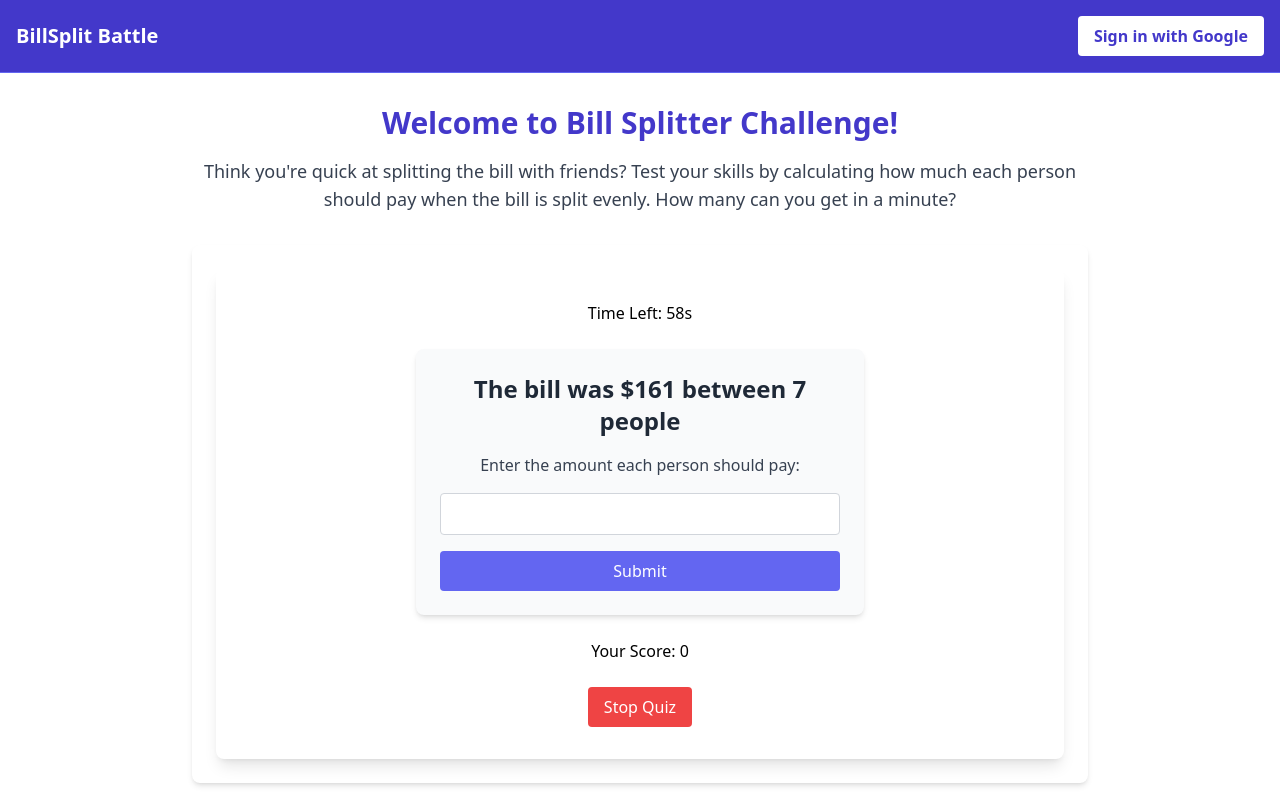
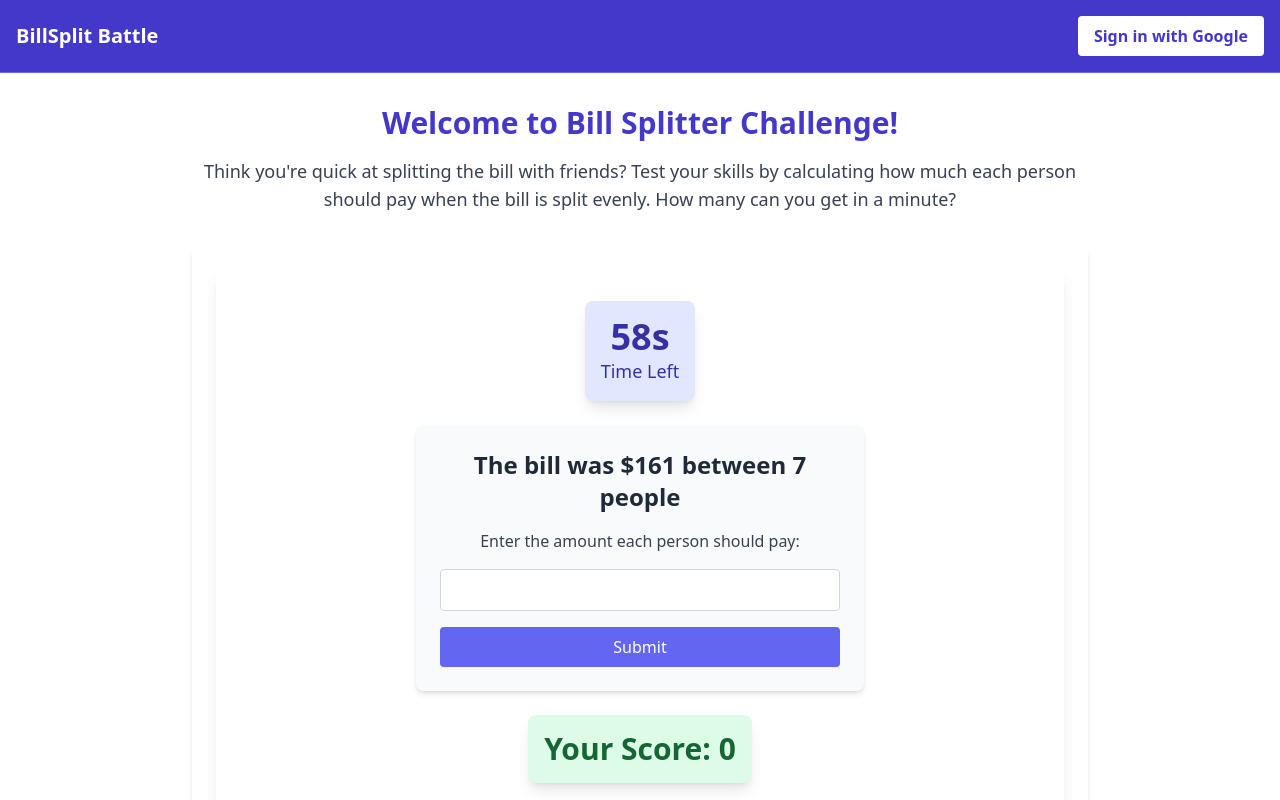
Before and after one commit to cesaralej/billsplit, a React (Vite) app: page / in a window 1280 px wide. Both pictures are taken after a click on the button "Start Quiz". Shown: the top 800 px of the page. Built offline with nearby package versions, Linux system fonts and the light colour scheme; no server answers; the database is empty.

Commit message:
More styles

```diff
--- a/src/components/Score.jsx
+++ b/src/components/Score.jsx
@@ -3,8 +3,8 @@ import PropTypes from "prop-types";
 
 const Score = ({ score }) => {
   return (
-    <div>
-      <h2>Your Score: {score}</h2>
+    <div className="bg-green-100 text-green-800 p-4 rounded-lg shadow-lg text-center max-w-xs mx-auto mt-4">
+      <h2 className="text-3xl font-bold">Your Score: {score}</h2>
     </div>
   );
 };
--- a/src/components/Timer.jsx
+++ b/src/components/Timer.jsx
@@ -18,8 +18,9 @@ const Timer = ({ onTimeUp }) => {
   }, [onTimeUp, timeLeft]);
 
   return (
-    <div>
-      <h2>Time Left: {timeLeft}s</h2>
+    <div className="bg-indigo-100 text-indigo-800 p-4 rounded-lg shadow-lg text-center max-w-xs mx-auto">
+      <h2 className="text-4xl font-bold">{timeLeft}s</h2>
+      <p className="text-lg font-medium">Time Left</p>
     </div>
   );
 };
```
